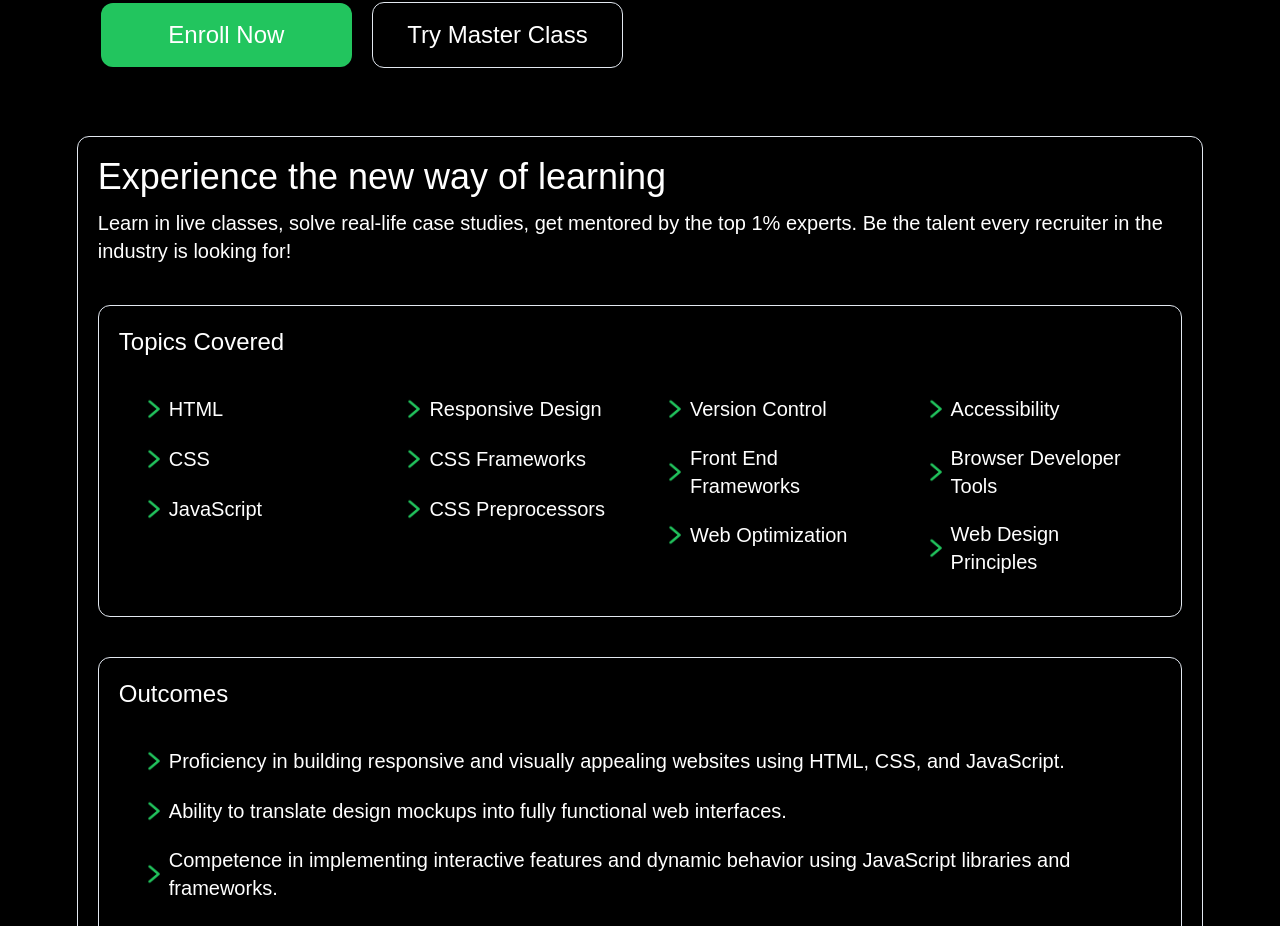
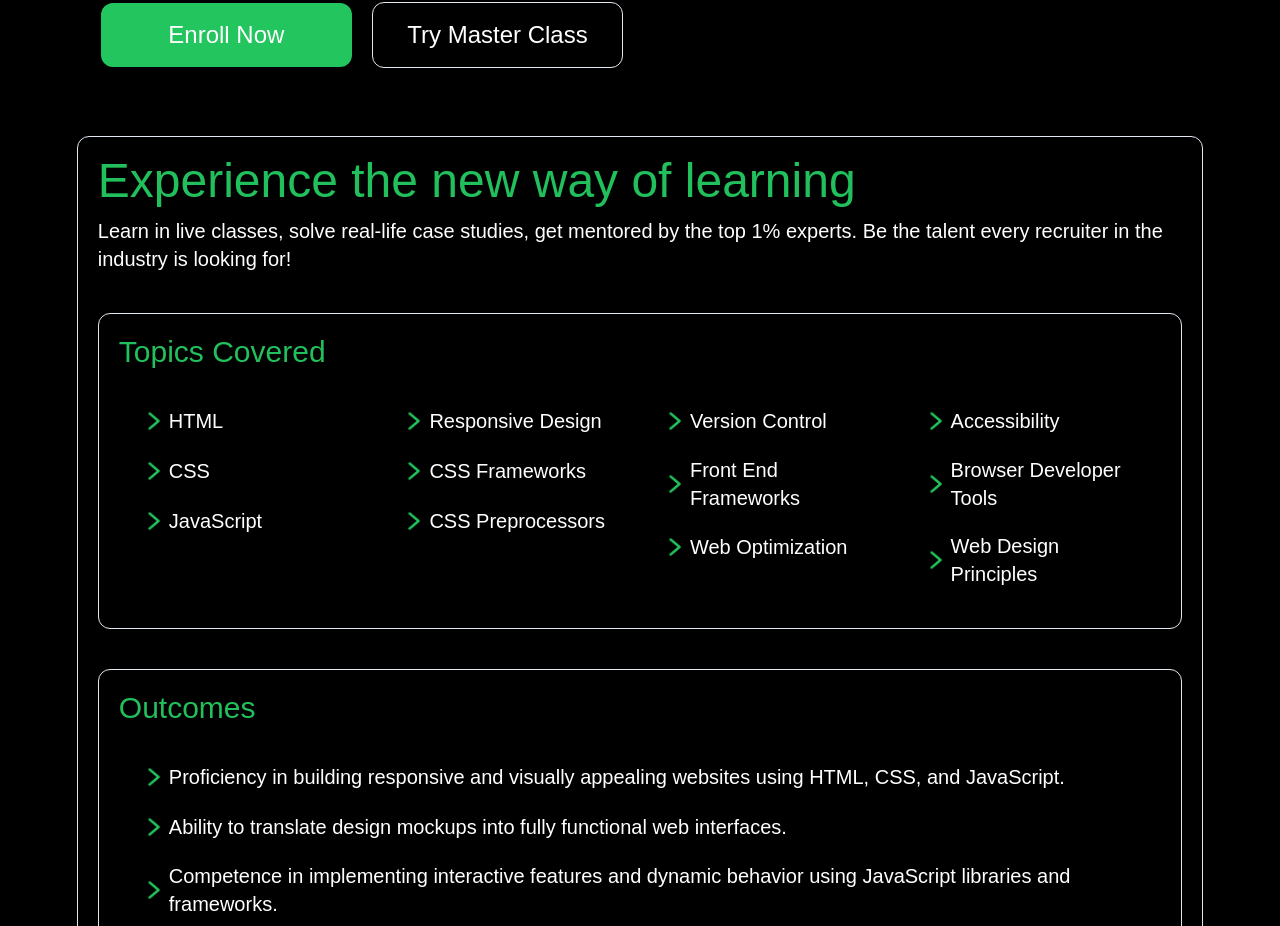
Before and after one commit to neerajtsc/traning-app, a Next.js app: page /frontend in a window 1280 px wide. Shown: the part 646-1572 px from the top of the page. Built offline with nearby package versions, Linux system fonts and the light colour scheme.

Commit message:
frontend courses

```diff
--- a/src/components/ui/courses/FrontEnd.tsx
+++ b/src/components/ui/courses/FrontEnd.tsx
@@ -44,14 +44,14 @@ const FrontEnd = () => {
       </div>
       <div className="mt-5 border mb-5 rounded-xl">
         <div className="p-5">
-          <p className="text-4xl">Experience the new way of learning</p>
+          <p className="text-5xl textColor">Experience the new way of learning</p>
           <p className="text-xl mt-3">
             Learn in live classes, solve real-life case studies, get mentored by
             the top 1% experts. Be the talent every recruiter in the industry is
             looking for!
           </p>
           <div className="border mt-10 rounded-xl p-5">
-            <p className="text-2xl">Topics Covered</p>
+            <p className="text-3xl textColor">Topics Covered</p>
             <div className=" mt-4 flex">
               <div className="w-1/4 p-5">
                 <div className="flex items-center">
@@ -173,7 +173,7 @@ const FrontEnd = () => {
           </div>
 
           <div className="border mt-10 rounded-xl p-5">
-            <p className="text-2xl">Outcomes</p>
+            <p className="text-3xl textColor ">Outcomes</p>
             <div className=" mt-4 flex">
               <div className="p-5">
                 <div className="flex items-center">
--- a/styles/ourCourses.css
+++ b/styles/ourCourses.css
@@ -22,3 +22,6 @@
 .courseCard{
     width: 48%;
 }
+.textColor{
+    color: #21c05c;
+   }
```
